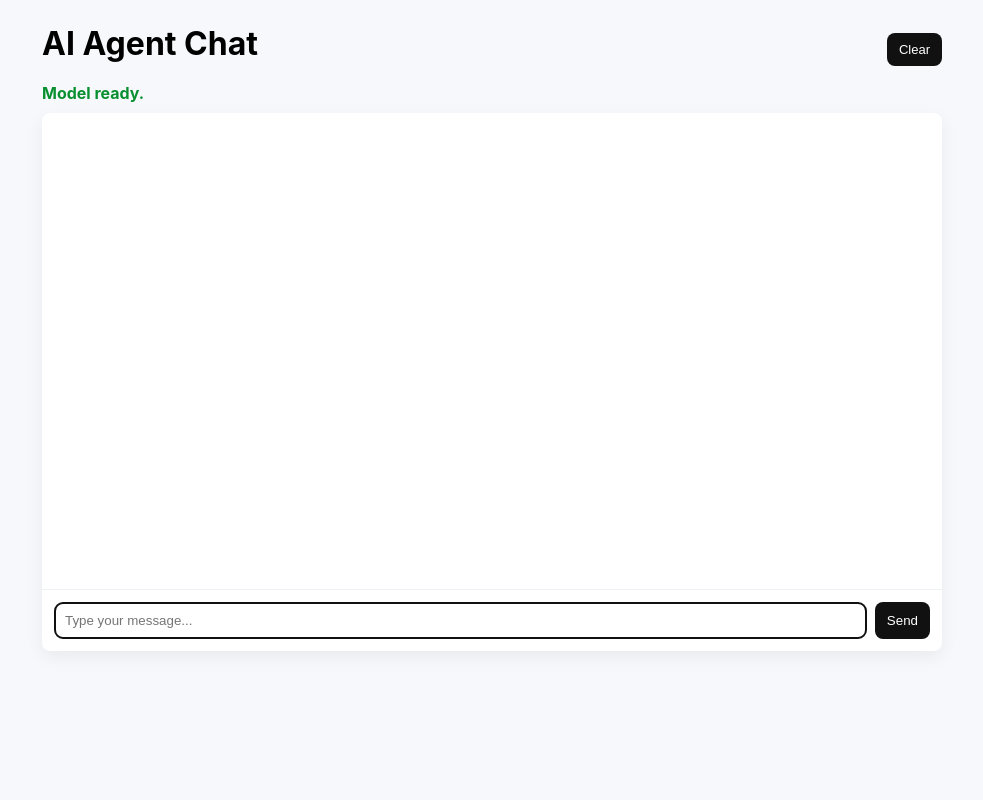
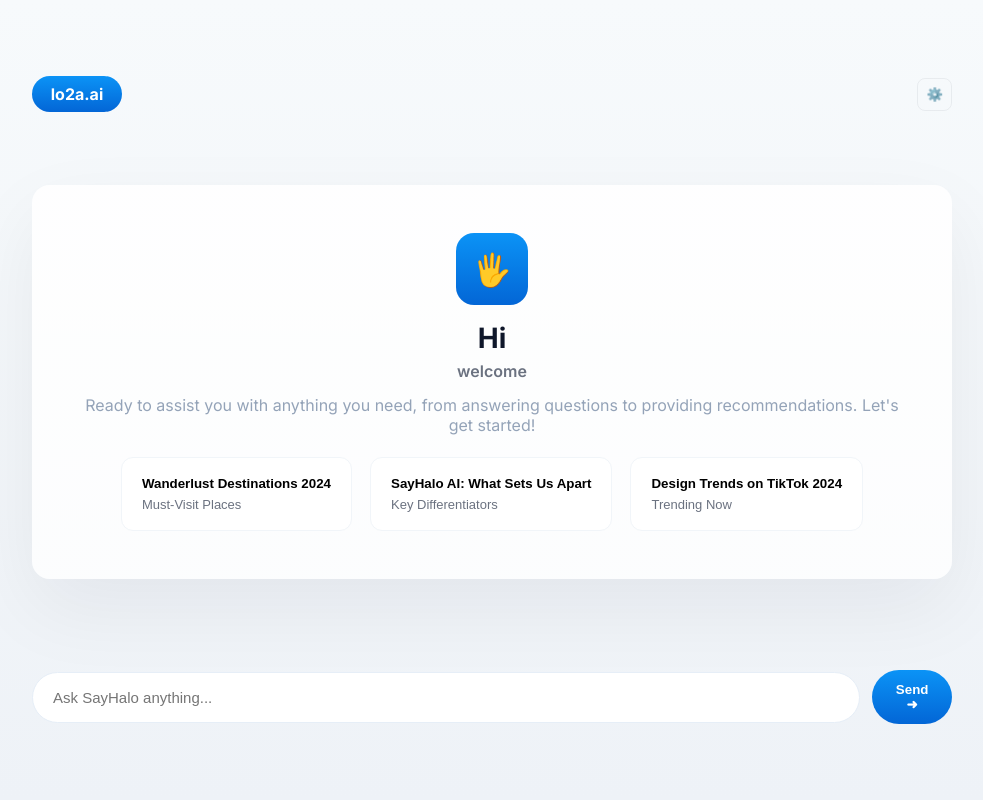
Before and after one commit to YoussefKh200/AI-agent, a Flask app: page / in a window 1280 px wide. Shown: the whole page, without its empty margins (148-1131 px from the left). Run offline with Flask 3, Linux system fonts and the light colour scheme.

Commit message:
ui/ux + ai model update

```diff
--- a/app.py
+++ b/app.py
@@ -12,6 +12,7 @@
 from types import SimpleNamespace
 import threading
 import time
+from openai import OpenAI
 
 load_dotenv()
 
@@ -208,6 +209,7 @@
 # Initialize agent placeholder; load model in background to avoid blocking server start
 agent_executor = None
 _model_loading = False
+model_info = {"source": None, "name": None}
 
 def main():
     model = ChatOpenAI(temperature=0)
@@ -248,16 +250,117 @@
         print()
 
 def load_model_background():
-    global agent_executor, _model_loading
+    global agent_executor, _model_loading, model_info
     if agent_executor is not None or _model_loading:
         return
     _model_loading = True
     try:
         # this may take time (downloads model on first run)
         print("[model loader] Starting model download/load (this may take a minute)...")
-        # use a smaller model to reduce download size and memory usage
-        # create pipeline without generation hyperparams; we'll set them at call time
-        hf_pipeline = pipeline("text-generation", model="distilgpt2", device=-1)
+
+        # If HF_TOKEN is present, prefer using the Hugging Face Inference Router
+        hf_token = os.getenv("HF_TOKEN")
+        if hf_token:
+            try:
+                client = OpenAI(base_url="https://router.huggingface.co/v1", api_key=hf_token)
+
+                class HFAdapterRemote:
+                    def __init__(self, client, model_name="openai/gpt-oss-120b"):
+                        self.client = client
+                        self.model_name = model_name
+
+                    def stream(self, model_input):
+                        try:
+                            msgs = model_input.get("messages") if isinstance(model_input, dict) else None
+                            user_text = getattr(msgs[0], "content", str(msgs[0])) if msgs and len(msgs) > 0 else ""
+
+                            completion = self.client.chat.completions.create(
+                                model=self.model_name,
+                                messages=[{"role": "user", "content": user_text}],
+                            )
+                            text = completion.choices[0].message.content
+                            message = SimpleNamespace(content=text)
+                            yield {"agent": {"messages": [message]}}
+                        except Exception as e:
+                            errstr = str(e)
+                            print(f"[remote adapter] error: {errstr}")
+                            # detect permission / 403 error and fallback to local model
+                            if "403" in errstr or "insufficient permissions" in errstr.lower():
+                                model_info["error"] = errstr
+                                # attempt to instantiate a lightweight local fallback
+                                try:
+                                    import torch
+                                    device = 0 if torch.cuda.is_available() else -1
+                                except Exception:
+                                    device = -1
+
+                                try:
+                                    local_pipe = pipeline("text-generation", model="distilgpt2", device=device)
+
+                                    class LocalAdapter:
+                                        def __init__(self, pipe):
+                                            self.pipe = pipe
+
+                                        def stream(self, model_input_inner):
+                                            try:
+                                                msgs = model_input_inner.get("messages") if isinstance(model_input_inner, dict) else None
+                                                user_text_inner = getattr(msgs[0], "content", str(msgs[0])) if msgs and len(msgs) > 0 else ""
+                                                prompt = (
+                                                    "You are a helpful assistant. Provide a concise, direct answer.\n"
+                                                    f"User: {user_text_inner}\n"
+                                                    "Assistant:"
+                                                )
+                                                out = self.pipe(
+                                                    prompt,
+                                                    max_new_tokens=120,
+                                                    do_sample=False,
+                                                    temperature=0.2,
+                                                    top_p=0.95,
+                                                    repetition_penalty=1.1,
+                                                )
+                                                gen = out[0].get("generated_text") if isinstance(out, list) and isinstance(out[0], dict) else str(out)
+                                                if isinstance(gen, str) and gen.startswith(prompt):
+                                                    gen = gen[len(prompt):]
+                                                gen = gen.strip()
+                                                message = SimpleNamespace(content=gen)
+                                                yield {"agent": {"messages": [message]}}
+                                            except Exception as e2:
+                                                message = SimpleNamespace(content=f"[Fallback model error] {e2}")
+                                                yield {"agent": {"messages": [message]}}
+
+                                    local_adapter = LocalAdapter(local_pipe)
+                                    agent_executor = local_adapter
+                                    model_info["source"] = "local"
+                                    model_info["name"] = "distilgpt2"
+                                    print("[model loader] Remote 403 detected — falling back to local distilgpt2")
+                                    for chunk in local_adapter.stream(model_input):
+                                        yield chunk
+                                    return
+                                except Exception as e_local:
+                                    print(f"[fallback error] {e_local}")
+                                    message = SimpleNamespace(content=f"[Remote model error] {errstr}")
+                                    yield {"agent": {"messages": [message]}}
+                            else:
+                                message = SimpleNamespace(content=f"[Remote model error] {e}")
+                                yield {"agent": {"messages": [message]}}
+
+                tools = [calculator, todo_manager, unit_converter, palindrome_checker, random_number_generator, text_reverser, regex_tool, json_validator, base64_tool]
+                agent_executor = HFAdapterRemote(client)
+                model_info["source"] = "remote"
+                model_info["name"] = "openai/gpt-oss-120b"
+                print("[model loader] Using Hugging Face Inference API (remote model: openai/gpt-oss-120b).")
+                return
+            except Exception as e:
+                print(f"Remote model initialization failed: {e}")
+
+        # Fallback: local pipeline (smaller model to reduce download size and memory usage)
+        try:
+            import torch
+            device = 0 if torch.cuda.is_available() else -1
+        except Exception:
+            device = -1
+
+        hf_pipeline = pipeline("text-generation", model="distilgpt2", device=device)
 
         # Adapter to present a minimal streaming interface expected by the app
         class HFAdapter:
@@ -274,15 +377,12 @@
                     else:
                         user_text = ""
 
-                    # Wrap the user's text with a brief system/instruction prompt to guide
-                    # the non-instruction-tuned model toward helpful, concise answers.
                     prompt = (
                         "You are a helpful assistant. Provide a concise, direct answer.\n"
                         f"User: {user_text}\n"
                         "Assistant:"
                     )
 
-                    # Call HF pipeline with tuned generation parameters for more stable output.
                     out = self.pipe(
                         prompt,
                         max_new_tokens=120,
@@ -293,12 +393,10 @@
                     )
 
                     gen = out[0].get("generated_text") if isinstance(out, list) and isinstance(out[0], dict) else str(out)
-                    # Strip the prompt prefix if the model echoed it
                     if isinstance(gen, str) and gen.startswith(prompt):
                         gen = gen[len(prompt):]
                     gen = gen.strip()
 
-                    # create a single chunk matching previous structure
                     message = SimpleNamespace(content=gen)
                     chunk = {"agent": {"messages": [message]}}
                     yield chunk
@@ -308,7 +406,9 @@
 
         tools = [calculator, todo_manager, unit_converter, palindrome_checker, random_number_generator, text_reverser, regex_tool, json_validator, base64_tool]
         agent_executor = HFAdapter(hf_pipeline, tools=tools)
-        print("[model loader] Model loaded and agent ready")
+        model_info["source"] = "local"
+        model_info["name"] = "distilgpt2"
+        print("[model loader] Local model adapter ready (distilgpt2 fallback).")
     except Exception as e:
         print(f"Model load error: {e}")
     finally:
@@ -354,7 +454,10 @@
         return jsonify({
             'ready': bool(ready),
             'loading': not ready and _model_loading,
-            'error': None if ready or _model_loading else 'model not initialized'
+            'error': None if ready or _model_loading else 'model not initialized',
+            'model': model_info.get('name'),
+            'model_source': model_info.get('source'),
+            'model_error': model_info.get('error')
         })
     except Exception as e:
         return jsonify({'ready': False, 'loading': False, 'error': str(e)})
--- a/templates/index.html
+++ b/templates/index.html
@@ -1,103 +1,150 @@
-<!DOCTYPE html>
-<html>
+<!doctype html>
+<html lang="en">
 <head>
   <meta charset="utf-8" />
   <meta name="viewport" content="width=device-width,initial-scale=1" />
   <title>AI Agent Chat</title>
+  <link href="https://fonts.googleapis.com/css2?family=Inter:wght@300;400;600;700&display=swap" rel="stylesheet">
   <style>
-        :root{--bg:#f6f8fb;--user:#0b93f6;--assistant:#e5e7eb;--muted:#6b7280}
-        body{font-family:Inter,Segoe UI,Arial,sans-serif;background:var(--bg);margin:0;padding:24px}
-        .container{max-width:900px;margin:0 auto}
-        h1{margin:0 0 12px}
-        #status{margin-bottom:10px;font-weight:700;color:#b60}
-        .chat-window{background:#fff;border-radius:8px;box-shadow:0 6px 18px rgba(15,23,42,0.06);overflow:hidden}
-        #chat{height:440px;overflow:auto;padding:18px;display:flex;flex-direction:column;gap:12px}
-        .row{display:flex;align-items:flex-end;gap:8px}
-        .bubble{max-width:78%;padding:10px 14px;border-radius:14px;line-height:1.35}
-        .user{margin-left:auto;background:linear-gradient(180deg,var(--user),#0366d6);color:#fff;border-bottom-right-radius:4px}
-        .assistant{background:var(--assistant);color:#111;border-bottom-left-radius:4px}
+    :root{
+      --bg:#f6f8fb; --card:#ffffff; --accent:#0b93f6; --accent-2:#0366d6; --muted:#6b7280; --glass: rgba(255,255,255,0.6)
+    }
+    *{box-sizing:border-box}
+    body{font-family:Inter,Segoe UI,Arial,sans-serif;background:linear-gradient(180deg,#f7fafc,#eef2f7);margin:0;padding:28px;color:#0f172a}
+    .wrap{max-width:960px;margin:0 auto}
+    header{display:flex;align-items:center;justify-content:space-between;margin-bottom:16px}
+    .brand{display:flex;align-items:center;gap:12px}
+    .brand img{width:56px;height:40px}
+    h1{font-size:20px;margin:0}
+    p.lead{margin:0;color:var(--muted);font-size:13px}
+
+    .status-line{display:flex;align-items:center;gap:12px;margin:14px 0}
+    .status-badge{padding:6px 10px;border-radius:999px;background:#fff;border:1px solid #eef2f7;display:inline-flex;align-items:center;gap:8px;font-weight:600}
+    .spinner{width:14px;height:14px;border-radius:50%;border:2px solid rgba(0,0,0,0.08);border-top-color:var(--accent);animation:spin 1s linear infinite}
+    @keyframes spin{to{transform:rotate(360deg)}}
+
+    .chat-window{background:var(--card);border-radius:12px;box-shadow:0 12px 40px rgba(15,23,42,0.08);overflow:hidden}
+    #chat{height:520px;overflow:auto;padding:20px;display:flex;flex-direction:column;gap:14px}
+
+    .msg{display:flex;align-items:flex-end;gap:10px}
+    .msg .avatar{width:36px;height:36px;border-radius:8px;flex:0 0 36px;display:flex;align-items:center;justify-content:center;color:#fff;font-weight:700}
+    .msg .bubble{padding:10px 14px;border-radius:12px;line-height:1.35;max-width:78%;box-shadow:0 6px 18px rgba(2,6,23,0.03)}
+    .msg.user{flex-direction:row-reverse}
+    .msg.user .bubble{background:linear-gradient(180deg,var(--accent),var(--accent-2));color:#fff;border-bottom-right-radius:6px}
+    .msg.user .avatar{background:linear-gradient(180deg,var(--accent),var(--accent-2))}
+    .msg.bot .bubble{background:#f3f4f6;color:#0f172a;border-bottom-left-radius:6px}
+    .msg.bot .avatar{background:#e6eefb;color:var(--accent-2)}
+
     .meta{font-size:12px;color:var(--muted);margin-top:6px}
-        .controls{display:flex;padding:12px;border-top:1px solid #eef2f7;gap:8px}
-        input[type=text]{flex:1;padding:10px;border-radius:8px;border:1px solid #d1d5db}
-        input[type=text]:disabled{background:#f3f4f6}
-        button{padding:9px 12px;border-radius:8px;border:none;background:#111;color:#fff}
-        .small{font-size:13px}
-        .top-actions{display:flex;justify-content:space-between;align-items:center;margin-bottom:8px}
+
+    .controls{display:flex;padding:14px;border-top:1px solid #eef2f7;gap:10px}
+    .controls textarea{flex:1;resize:none;padding:12px;border-radius:10px;border:1px solid #e6e9ef;font-size:14px}
+    .controls button{padding:10px 14px;border-radius:10px;border:none;background:var(--accent-2);color:#fff;font-weight:600}
+    .controls .hint{font-size:12px;color:var(--muted);align-self:center}
+
+    .typing{display:inline-flex;gap:4px;align-items:center}
+    .dot{width:8px;height:8px;background:#9aa4b2;border-radius:50%;opacity:0.6;transform:translateY(0);animation:dot 1s infinite}
+    .dot:nth-child(2){animation-delay:0.12s}
+    .dot:nth-child(3){animation-delay:0.24s}
+    @keyframes dot{50%{transform:translateY(-6px);opacity:1}}
+
+    @media (max-width:640px){ #chat{height:60vh;padding:12px} .brand img{width:44px;height:32px} }
+    /* hero layout styles */
+    .hero-layout{min-height:calc(100vh - 56px);display:flex;flex-direction:column;align-items:center;justify-content:space-between;padding:48px 20px}
+    .nav{width:100%;display:flex;justify-content:space-between;align-items:center}
+    .avatar{width: 90px;height:36px;border-radius:30px;background:linear-gradient(180deg,var(--accent),var(--accent-2));color:#fff;display:flex;align-items:center;justify-content:center;font-weight:700}
+    .icon-btn{background:transparent;border:1px solid rgba(15,23,42,0.06);padding:8px;border-radius:8px}
+    .hero{display:flex;align-items:center;justify-content:center;flex:1;width:100%}
+    .hero-card{width:min(960px,100%);background:linear-gradient(180deg,rgba(255,255,255,0.9),rgba(255,255,255,0.8));border-radius:18px;padding:48px;text-align:center;box-shadow:0 30px 80px rgba(15,23,42,0.06)}
+    .hero-icon{width:72px;height:72px;border-radius:18px;background:linear-gradient(180deg,var(--accent),var(--accent-2));color:#fff;margin:0 auto;display:flex;align-items:center;justify-content:center;font-size:32px}
+    .hero-card h2{margin:16px 0 6px;font-size:28px}
+    .hero-sub{margin:0;color:#6b7280;font-weight:600}
+    .hero-note{margin:14px 0 22px;color:#94a3b8}
+    .suggestions{display:flex;gap:18px;justify-content:center}
+    .suggestion{background:#fff;border-radius:12px;padding:18px 20px;min-width:200px;border:1px solid #f1f5f9;text-align:left;cursor:pointer}
+    .suggestion .s-title{font-weight:700}
+    .suggestion .s-sub{font-size:13px;color:var(--muted);margin-top:6px}
+    .bottom-bar{width:100%;display:flex;gap:12px;align-items:center;justify-content:center;margin-top:18px}
+    .input-wrap{width:min(900px,100%);}
+    .input-wrap input{width:100%;padding:16px 20px;border-radius:999px;border:1px solid #e6eef7;font-size:15px}
+    .send-btn{background:linear-gradient(180deg,var(--accent),var(--accent-2));color:#fff;padding:12px 18px;border-radius:999px;border:none;font-weight:700}
+    /* bubble entrance */
+    .bubble{opacity:0;transform:translateY(6px);animation:fade-in .28s ease forwards}
+    @keyframes fade-in{to{opacity:1;transform:translateY(0)}}
   </style>
 </head>
 <body>
-<div class="container">
-  <div class="top-actions">
-    <h1>AI Agent Chat</h1>
-    <div>
-      <button onclick="clearChat()" class="small">Clear</button>
+  <div class="wrap hero-layout">
+    <div class="nav">
+      <div class="nav-left">
+        <div class="avatar">lo2a.ai</div>
+      </div>
+      <div class="nav-right">
+        <button class="icon-btn" aria-label="Profile">⚙️</button>
       </div>
     </div>
 
-  <div id="status">Loading model...</div>
-  <div class="chat-window">
-    <div id="chat"></div>
-    <div class="controls">
-      <input type="text" id="message" placeholder="Type your message..." onkeypress="if(event.key==='Enter') sendMessage()" disabled />
-      <button id="sendBtn" onclick="sendMessage()" disabled>Send</button>
+    <section class="hero">
+      <div class="hero-card">
+        <div class="hero-icon">🖐️</div>
+        <h2>Hi</h2>
+        <p class="hero-sub">welcome</p>
+        <p class="hero-note">Ready to assist you with anything you need, from answering questions to providing recommendations. Let's get started!</p>
+
+        <div class="suggestions">
+          <button class="suggestion" onclick="useSuggestion('Wanderlust Destinations 2024')">
+            <div class="s-title">Wanderlust Destinations 2024</div>
+            <div class="s-sub">Must-Visit Places</div>
+          </button>
+          <button class="suggestion" onclick="useSuggestion('SayHalo AI: What Sets Us Apart')">
+            <div class="s-title">SayHalo AI: What Sets Us Apart</div>
+            <div class="s-sub">Key Differentiators</div>
+          </button>
+          <button class="suggestion" onclick="useSuggestion('Design Trends on TikTok 2024')">
+            <div class="s-title">Design Trends on TikTok 2024</div>
+            <div class="s-sub">Trending Now</div>
+          </button>
         </div>
+      </div>
+    </section>
+
+    <div class="bottom-bar">
+      <div class="input-wrap">
+        <input id="message" type="text" placeholder="Ask SayHalo anything..." aria-label="Ask" />
+      </div>
+      <button id="sendBtn" onclick="sendMessage()" class="send-btn">Send ➜</button>
     </div>
   </div>
 
   <script>
-  let modelReady = false;
-  const statusEl = document.getElementById('status');
+    // New hero UI JS
     const msgInput = document.getElementById('message');
     const sendBtn = document.getElementById('sendBtn');
+    let pending = false;
 
-  function addMessage(who, text){
-    const chat = document.getElementById('chat');
-    const row = document.createElement('div'); row.className='row';
-    const bubble = document.createElement('div'); bubble.className='bubble ' + (who==='you'?'user':'assistant');
-    bubble.textContent = text;
-    const meta = document.createElement('div'); meta.className='meta'; meta.textContent = new Date().toLocaleTimeString();
-    if(who==='you'){
-      row.appendChild(bubble); row.appendChild(meta);
-    } else {
-      row.appendChild(bubble); row.appendChild(meta);
-    }
-    chat.appendChild(row);
-    chat.scrollTop = chat.scrollHeight;
+    function useSuggestion(text){ msgInput.value = text; sendMessage(); }
+
+    async function sendMessage(){
+      if(pending) return; const text = msgInput.value.trim(); if(!text) return; pending = true; sendBtn.disabled = true; const prev = sendBtn.innerText; sendBtn.innerText = 'Sending...';
+      try{
+        const r = await fetch('/chat', {method:'POST', headers: {'Content-Type':'application/json'}, body: JSON.stringify({message: text})});
+        const j = await r.json();
+        // show simple confirmation toast
+        showToast(j.response || '[no response]');
+      }catch(e){ showToast('Error: '+(e.message||e)); }
+      pending = false; sendBtn.disabled = false; sendBtn.innerText = prev; msgInput.value = '';
     }
 
-  function clearChat(){ document.getElementById('chat').innerHTML=''; }
-
-  function setReady(ready){
-    modelReady = ready;
-    if(ready){ statusEl.textContent='Model ready.'; statusEl.style.color='#088f2f'; msgInput.disabled=false; sendBtn.disabled=false; msgInput.focus(); }
-    else { statusEl.textContent='Model is loading...'; statusEl.style.color='#b60'; msgInput.disabled=true; sendBtn.disabled=true; }
+    function showToast(msg){
+      const t = document.createElement('div'); t.textContent = msg; t.style.position='fixed'; t.style.right='20px'; t.style.bottom='90px'; t.style.background='rgba(15,23,42,0.9)'; t.style.color='#fff'; t.style.padding='12px 16px'; t.style.borderRadius='10px'; t.style.zIndex=9999; document.body.appendChild(t);
+      setTimeout(()=>t.remove(),5000);
     }
 
-  async function checkStatus(){
-    try{
-      const r = await fetch('/status'); const j = await r.json(); setReady(j.ready);
-    }catch(e){ console.log('status error',e); }
-  }
-  setInterval(checkStatus,2000); checkStatus();
-
-  let pending=false;
-  async function sendMessage(){
-    if(pending) return;
-    const msg = msgInput.value.trim(); if(!msg) return; msgInput.value=''; addMessage('you', msg);
-    if(!modelReady){ addMessage('assistant','Model is still loading. Please wait.'); return; }
-    pending=true; sendBtn.disabled=true; msgInput.disabled=true;
-    addMessage('assistant','...'); // typing placeholder
-    try{
-      const r = await fetch('/chat',{method:'POST',headers:{'Content-Type':'application/json'},body:JSON.stringify({message:msg})});
-      const j = await r.json(); // remove the last typing placeholder
-      const chat = document.getElementById('chat'); chat.removeChild(chat.lastChild);
-      addMessage('assistant', j.response || '[no response]');
-    }catch(e){
-      const chat = document.getElementById('chat'); chat.removeChild(chat.lastChild);
-      addMessage('assistant','Error: '+e.message);
-    }
-    pending=false; sendBtn.disabled=false; msgInput.disabled=false; msgInput.focus();
-  }
+    // status poll (keeps model hint updated in console)
+    setInterval(async ()=>{
+      try{ const r = await fetch('/status'); const j = await r.json(); if(j.model_error){ console.warn('model error', j.model_error); }
+      }catch(e){}
+    },3000);
   </script>
 </body>
 </html>
```
Also changed, not shown: main.py (deleted, +0 -201 lines), README.md (added), assets/hero.svg (added). Lines whose indentation alone changed are shown as unchanged.
